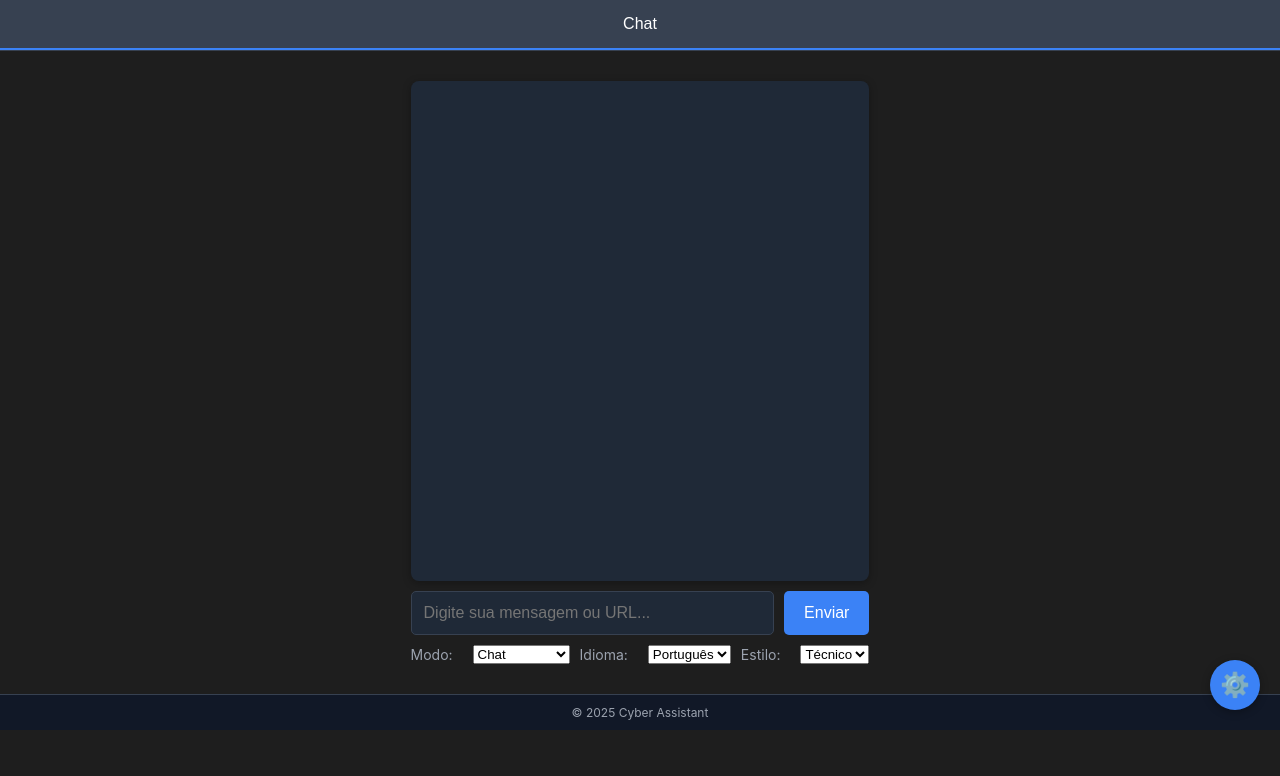
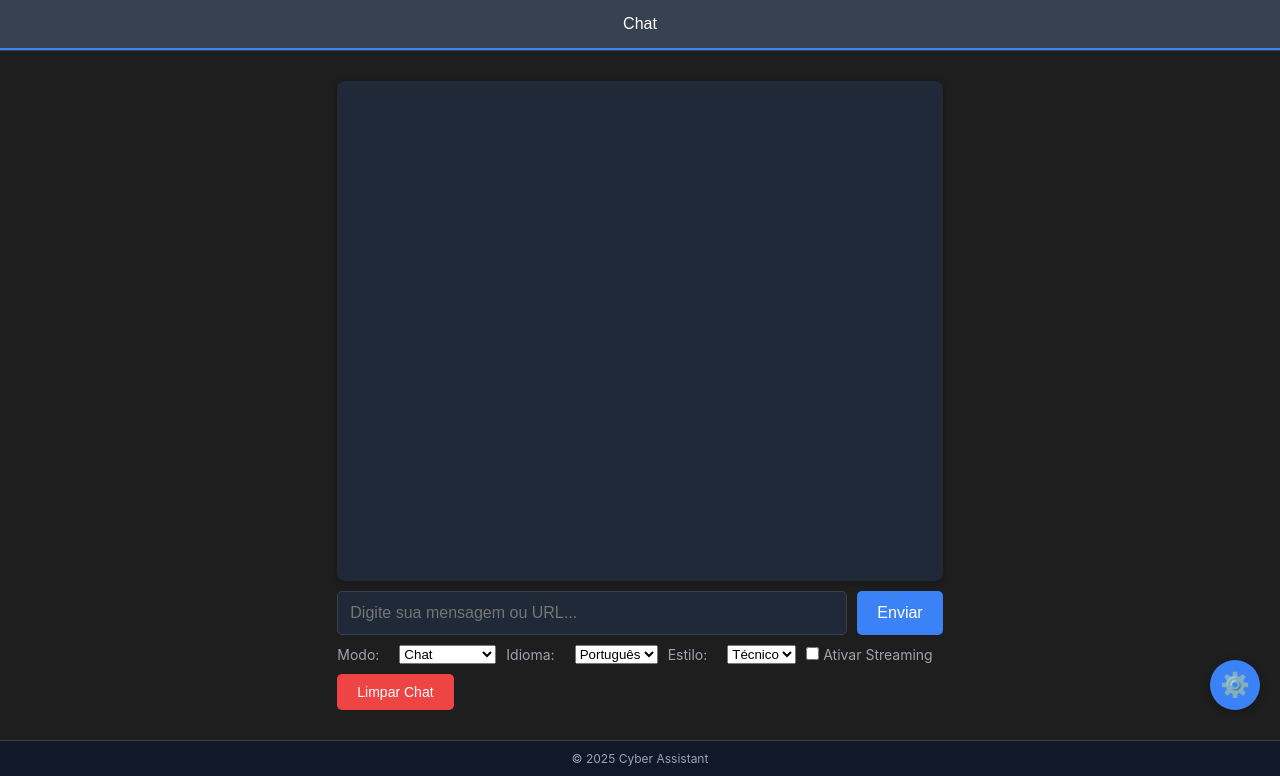
Before and after one commit to g0dux/CHATCYBER-BETA-, a Flask app: template template/index.html in a window 1280 px wide. Shown: the part 70-846 px from the top of the page. Before the commit the page ends 800 px from the top, so only its background shows below. Run offline with Flask 3, Linux system fonts and the light colour scheme; the template is opened without the code that fills it, so the values that code supplies are empty; parts of the project's set-up code (start-up, migrations or seed data) failed here and were passed over.

Commit message:
Update index.html

```diff
--- a/template/index.html
+++ b/template/index.html
@@ -152,7 +152,6 @@
       font-size: 12px;
       border-top: 1px solid #374151;
     }
-
     /* Estilos para o modal de configurações */
     #configModal {
       display: none;
@@ -202,7 +201,6 @@
       cursor: pointer;
       margin-right: 10px;
     }
-
     /* Estilo para o botão de configurações flutuante */
     #configToggleButton {
       position: fixed;
@@ -218,6 +216,21 @@
       font-size: 24px;
       z-index: 1001;
       box-shadow: 0 2px 8px rgba(0,0,0,0.3);
+    }
+    /* Botão de limpar chat */
+    #clearChat {
+      margin-top: 10px;
+      padding: 10px 20px;
+      background-color: #ef4444;
+      color: #fff;
+      border: none;
+      border-radius: 5px;
+      cursor: pointer;
+      font-size: 14px;
+      transition: background-color 0.2s;
+    }
+    #clearChat:hover {
+      background-color: #dc2626;
     }
   </style>
   <!-- Estilo personalizado atualizado via configurações -->
@@ -258,6 +271,9 @@
             <option value="Técnico">Técnico</option>
             <option value="Livre">Livre</option>
           </select>
+          <label>
+            <input type="checkbox" id="streaming" name="streaming"> Ativar Streaming
+          </label>
         </div>
         <!-- Opções adicionais para investigação -->
         <div class="form-options" id="investigationOptions">
@@ -273,6 +289,8 @@
           </label>
         </div>
       </form>
+      <!-- Botão para limpar o chat -->
+      <button id="clearChat">Limpar Chat</button>
     </div>
   </div>
   <footer>© 2025 Cyber Assistant</footer>
@@ -350,6 +368,16 @@
       windowElement.scrollTop = windowElement.scrollHeight;
     }
 
+    // Função para adicionar mensagem de tempo de resposta
+    function appendTimer(time) {
+      appendMessage("chatWindow", "ai", `<em>Tempo de resposta: ${time.toFixed(2)} segundos</em>`);
+    }
+
+    // Função para limpar o chat
+    document.getElementById("clearChat").addEventListener("click", function() {
+      document.getElementById("chatWindow").innerHTML = "";
+    });
+
     // Exibe o spinner de carregamento
     function showSpinner() {
       document.getElementById("loadingSpinner").style.display = "block";
@@ -379,12 +407,55 @@
       formData.append('search_news', document.getElementById("search_news").checked);
       formData.append('search_leaked_data', document.getElementById("search_leaked_data").checked);
 
+      const streaming = document.getElementById("streaming").checked;
       showSpinner();
-      fetch('/ask', { method: 'POST', body: formData })
-      .then(res => res.json())
+
+      // Registra o tempo de início
+      const startTime = Date.now();
+
+      // Define a URL com parâmetro 'stream' se streaming estiver ativado
+      const url = streaming ? '/ask?stream=true' : '/ask';
+
+      fetch(url, { method: 'POST', body: formData })
+      .then(response => {
+        if (streaming) {
+          // Cria uma única mensagem para a resposta da IA e atualiza o conteúdo aos poucos
+          const chatWindow = document.getElementById("chatWindow");
+          const aiMessageDiv = document.createElement('div');
+          aiMessageDiv.className = 'message ai';
+          const bubbleDiv = document.createElement('div');
+          bubbleDiv.className = 'bubble';
+          aiMessageDiv.appendChild(bubbleDiv);
+          chatWindow.appendChild(aiMessageDiv);
+          chatWindow.scrollTop = chatWindow.scrollHeight;
+          const reader = response.body.getReader();
+          const decoder = new TextDecoder();
+          function readStream() {
+            return reader.read().then(({ done, value }) => {
+              if (done) {
+                hideSpinner();
+                const elapsed = (Date.now() - startTime) / 1000;
+                appendTimer(elapsed);
+                return;
+              }
+              const chunk = decoder.decode(value);
+              bubbleDiv.innerHTML += chunk;
+              chatWindow.scrollTop = chatWindow.scrollHeight;
+              return readStream();
+            });
+          }
+          return readStream();
+        } else {
+          return response.json();
+        }
+      })
       .then(data => {
-        hideSpinner();
-        appendMessage("chatWindow", "ai", data.response || "Erro: " + data.error);
+        if (!streaming) {
+          hideSpinner();
+          const elapsed = (Date.now() - startTime) / 1000;
+          appendMessage("chatWindow", "ai", data.response || "Erro: " + data.error);
+          appendTimer(elapsed);
+        }
       })
       .catch(err => {
         hideSpinner();
```
